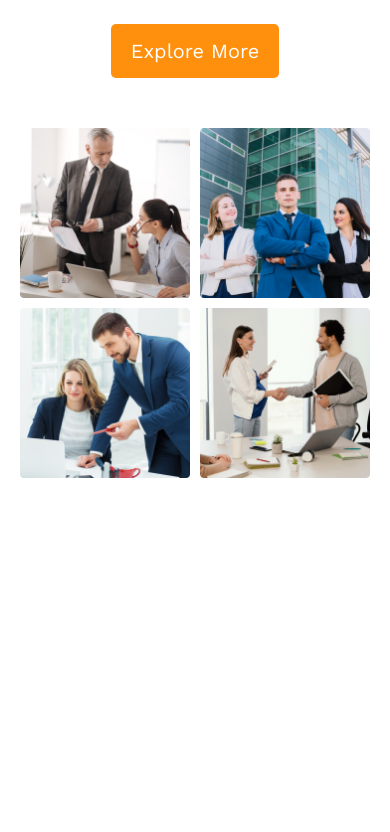
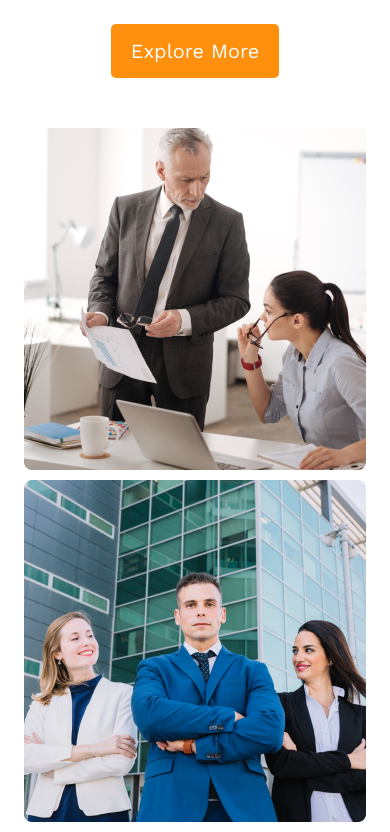
Before and after one commit to ahmedraza069/g3-architect-responsive-website, a plain HTML site: page index.html in a window 390 px wide. Shown: the part 1020-1852 px from the top of the page. Before the commit the page ends 1598 px from the top, so only its background shows below. Drawn offline with nearby package versions, Linux system fonts and the light colour scheme; a web font is replaced by a local one.

Commit message:
responsive features section complete

```diff
--- a/css/style.css
+++ b/css/style.css
@@ -139,6 +139,9 @@ nav ul li a{
     .features{
         flex-direction: column-reverse;
     }
+    .features_image{
+        grid-template-columns: 1fr;
+    }
 }
 @media screen  and (min-width: 576px) and (max-width: 992px) {
     header{
```
